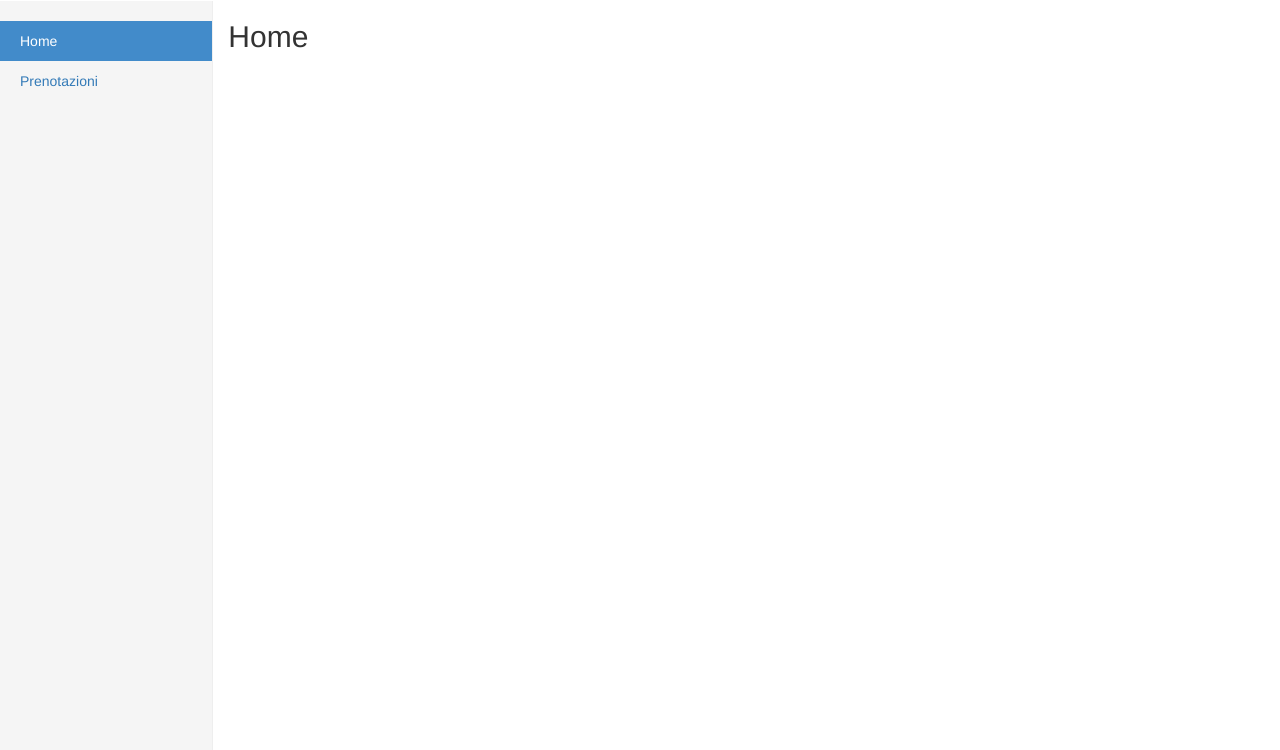
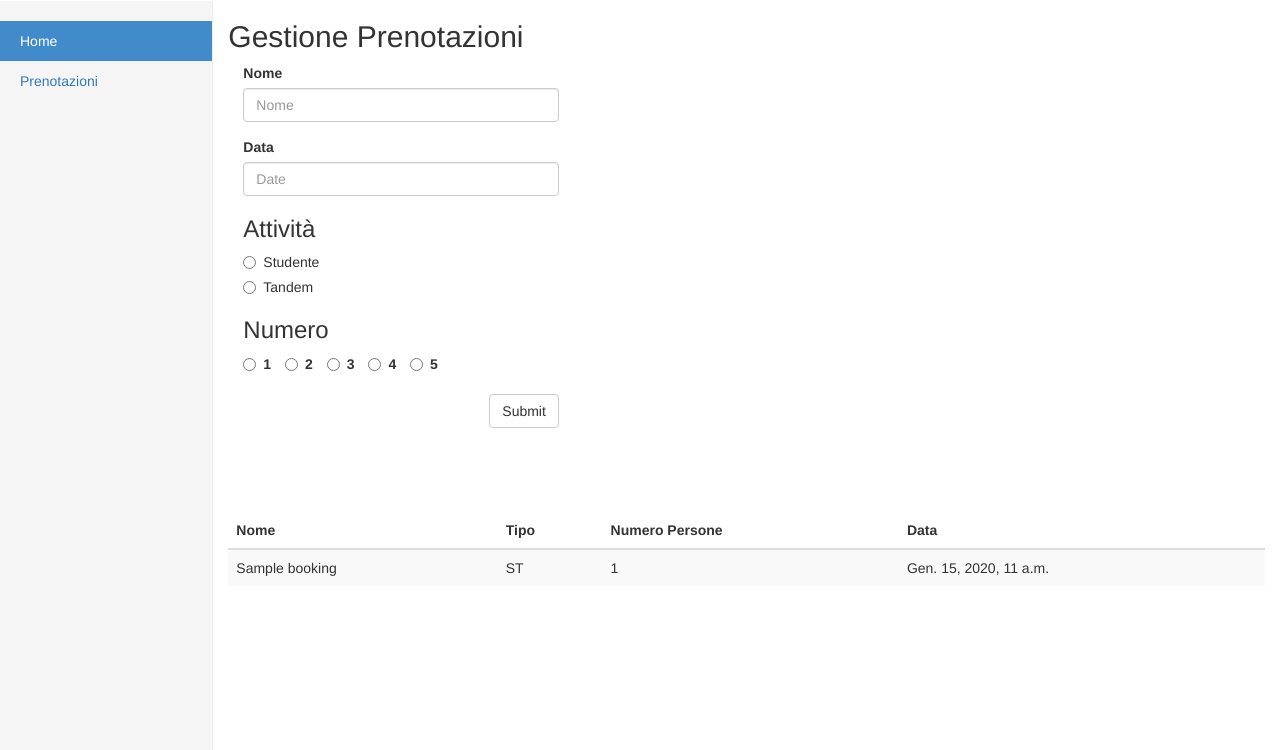
Before and after one commit to Gelma/tana, a Django app: page / in a window 1280 px wide. Shown: the part 50-800 px from the top of the page. Run offline with Django 3.2, Linux system fonts and the light colour scheme; tables that the repository leaves empty hold one stand-in row (values such as "Sample post"); some libraries are stand-ins or nearby versions.

Commit message:
aggiunti template base per gestione creazione prenotazioni

```diff
--- a/aeroplanisti/aeroplanisti/urls.py
+++ b/aeroplanisti/aeroplanisti/urls.py
@@ -4,8 +4,8 @@ from django.contrib import admin
 urlpatterns = patterns('',
     # Examples:
     url(r'^$', 'aeroplanisti.views.home', name='home'),
-    url(r'^login/$', 'aeroplanisti.views.login', name='login'),
-    url(r'^logout/$', 'aeroplanisti.views.logout', name='logout'),
+#    url(r'^login/$', 'aeroplanisti.views.login', name='login'),
+#    url(r'^logout/$', 'aeroplanisti.views.logout', name='logout'),
     # url(r'^blog/', include('blog.urls')),
 
     url(r'^admin/', include(admin.site.urls)),
--- a/aeroplanisti/aeroplanisti/views.py
+++ b/aeroplanisti/aeroplanisti/views.py
@@ -1,10 +1,18 @@
 from django.shortcuts import render, redirect
+from datetime import datetime
 from django.contrib.auth import authenticate, login
+from bookings.models import Booking
 # Create your views here.
 
 def home(request):
     '''the home request, should show app home page'''
-    return render(request,'home.html');
+    if request.method=='GET':
+        today = datetime.now()
+        bookings = Booking.objects.all()
+        return render(request,'home.html',{'today':today,'bookings':bookings});
+    if request.method =='POST':
+        pass
+    return redirect('home')
 
 def login(request):
     '''the login procedure'''
--- a/aeroplanisti/templates/home.html
+++ b/aeroplanisti/templates/home.html
@@ -1,4 +1,95 @@
 {% extends 'site_base.html' %}
 {% block content %}
-<h2> Home </h2>
+<h2> Gestione Prenotazioni </h2>
+
+<form class="col-md-4 col-sm-6">
+  <div class="form-group">
+    <label for="name"> Nome </label>
+    <input type="text" class="form-control" id="name" placeholder="Nome">
+  </div>
+
+  <div class="form-group">
+    <label for="date"> Data </label>
+    <input type="text" class="form-control" id="date" placeholder="Date">
+  </div>
+
+  <div class="form-group">
+    <h3>Attività</h3>
+  <div class="radio">
+    <label>
+    <input type="radio" name="activity" id="activity1" value="ST">
+        Studente
+    </label>
+  </div>
+  <div class="radio">
+    <label>
+    <input type="radio" name="activity" id="activity2" value="TM">
+        Tandem
+    </label>
+  </div>
+  </div>
+
+  <div class="form-group">
+    <h3>Numero</h3>
+  <div class="radio-inline">
+    <label>
+    <input type="radio" name="cardinality" id="cardinality1" value="1">
+        1
+    </label>
+  </div>
+  <div class="radio-inline">
+    <label>
+    <input type="radio" name="cardinality" id="cardinality2" value="2">
+        2
+    </label>
+  </div>
+  <div class="radio-inline">
+    <label>
+    <input type="radio" name="cardinality" id="cardinality3" value="3">
+        3
+    </label>
+  </div>
+  <div class="radio-inline">
+    <label>
+    <input type="radio" name="cardinality" id="cardinality4" value="4">
+        4
+    </label>
+  </div>
+  <div class="radio-inline">
+    <label>
+    <input type="radio" name="cardinality" id="cardinality5" value="5">
+        5
+    </label>
+  </div>
+  </div>
+
+  <div class="form-group">
+    <button type="submit" class="btn btn-default pull-right">Submit</button>
+  </div>
+</form>
+<div style="min-height:6em;" class="col-md-12 col-sm-12">
+</div>
+<table class='table table-striped'>
+    <thead>
+        <tr><th>Nome</th><th>Tipo</th><th>Numero Persone</th><th>Data</th></tr>
+    </thead>
+    <tbody>
+    {% for booking in bookings %}
+        <tr>
+            <td>{{booking.name}}</td>
+            <td>{{booking.activity}}</td>
+            <td>{{booking.cardinality}}</td>
+            <td>{{booking.booking_date}}</td>
+        </tr>
+    {% endfor %}
+    </tbody>
+    <tfoot></tfoot>
+</table>
+<script type='text/javascript'>
+    window.onload = function(){
+        $(function () {
+                $('#date').datetimepicker();
+            });
+    }
+</script>
 {% endblock content %}
--- a/aeroplanisti/templates/site_base.html
+++ b/aeroplanisti/templates/site_base.html
@@ -13,6 +13,7 @@
 
     <!-- Bootstrap core CSS -->
     <link href="{% static 'bootstrap/dist/css/bootstrap.min.css'%}" rel="stylesheet">
+    <link href="{% static 'eonasdan-bootstrap-datetimepicker/build/css/bootstrap-datetimepicker.min.css'%}" rel="stylesheet">
 
     <!-- Custom styles for this template -->
     <link href="{% static 'custom.css' %}" rel="stylesheet">
@@ -69,5 +70,7 @@
     </div>
     <script src="{% static 'jquery/dist/jquery.min.js' %}"></script>
     <script src="{% static 'bootstrap/dist/js/bootstrap.min.js' %}"></script>
+    <script src="{% static 'moment/moment.js' %}"></script>
+    <script src="{% static 'eonasdan-bootstrap-datetimepicker/build/js/bootstrap-datetimepicker.min.js' %}"></script>
    </body>
 </html>
```
